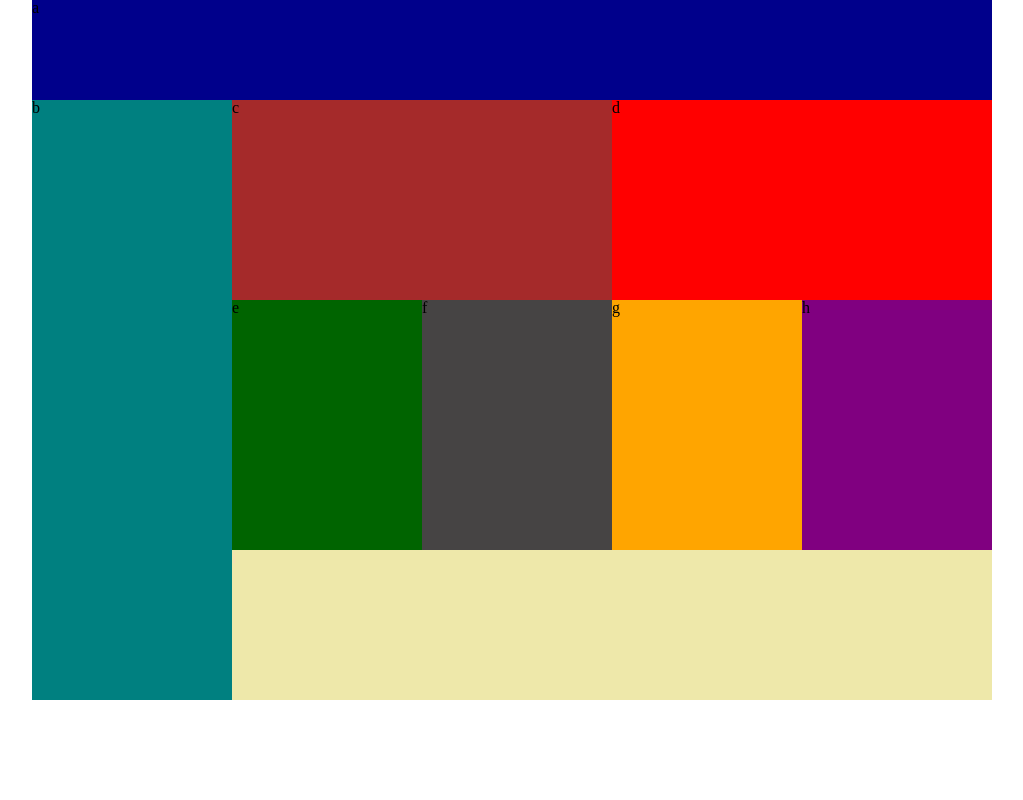
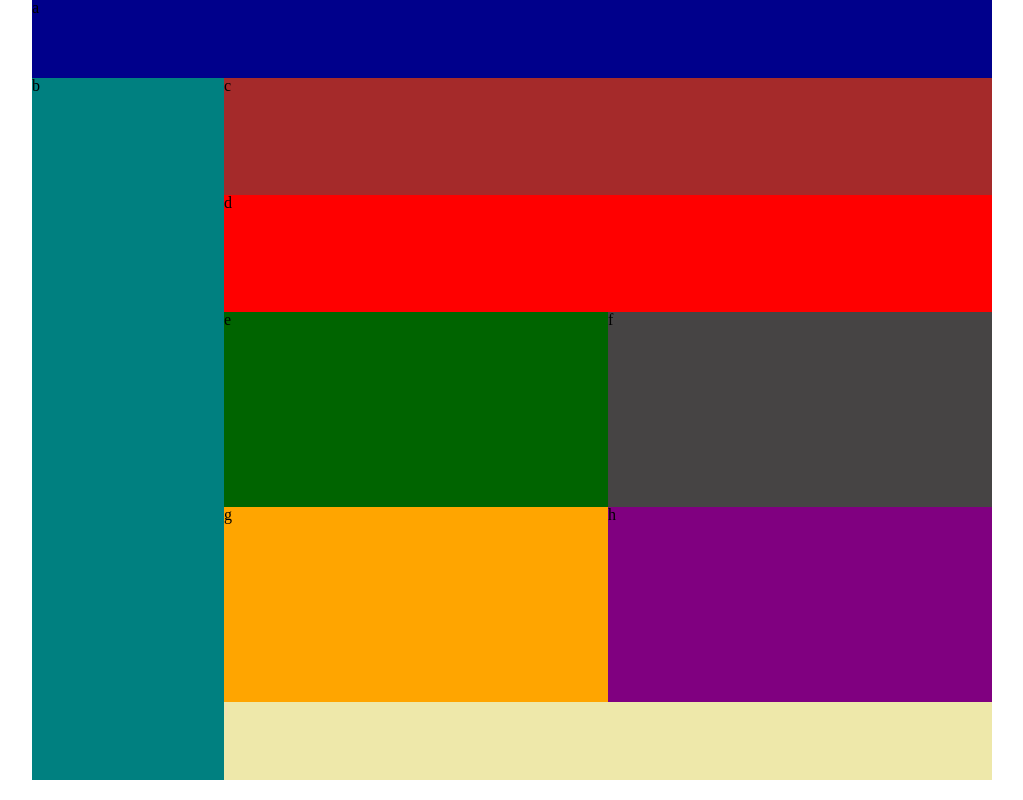
Before and after one commit to Draquix/lab-01, a plain HTML site: page index.html in a window 1280 px wide. Shown: the whole page, without its empty margins (128-1151 px from the left). Drawn offline with Linux system fonts and the light colour scheme.

Commit message:
all 3 layouts working... mobile default, tablet at 760, destop at 960. different colors for all 3 layouts. mobile and tablet same relative design as mobile wireframe, and destop matches desktop, but using relative % measurements rather than px and flexbox instead of floats in inline-block

```diff
--- a/css/base.css
+++ b/css/base.css
@@ -4,8 +4,12 @@ body, html {
     padding:0;
     width: 100%;
     box-sizing: border-box;
+    display:flexbox;
   }
   main {
     margin:0 auto;
     padding:0px;
   }
+  section {
+    display:flexbox;
+  }
--- a/css/layout.css
+++ b/css/layout.css
@@ -1,60 +1,92 @@
 
 main{
     margin:0 auto;
-    width:490px;
+    width:460px;
 }
 header {
     float:left;
-    width:480px;
-    height:75px;
+    width:100%;
+    height:10%;
 }
 aside {
     float:left;
     margin:0 auto;
-    width: 480px;
-    height: 150px;
+    width: 100%;
+    height: 15%;
 }
 div {
     float:left;
 }
 section {
+    width:100%;
     margin:0 auto;
-    display:inline-block;
+    display:flexbox;
+    height:780px;
 }
 footer {
     float:left;
     margin:0 auto;
-    width:480px;
-    height:80px;
+    width:100%;
+    height:10%;
 }
 
-
-
-@media( min-width: 768px ) {
+@media ( min-width:760px){
+    main{
+        margin:0 auto;
+        width:80%;
+    }
+    header {
+        float:left;
+        width:100%;
+        height:10%;
+    }
+    aside {
+        float:left;
+        margin:0 auto;
+        width: 100%;
+        height: 15%;
+    }
+    div {
+        float:left;
+    }
+    section {
+        width:100%;
+        margin:0 auto;
+        display:flexbox;
+        height:780px;
+    }
+    footer {
+        float:left;
+        margin:0 auto;
+        width:100%;
+        height:10%;
+}
+@media( min-width: 960px ) {
     main{
         margin:0 auto;
         width:960px;
+        display:flexbox;
     }
     header {
-        width:960px;
-        height:100px;
+        width:100%;
+        height:10%;
     }
     aside {
         margin:0 auto;
-        width: 200px;
-        height: 600px;
-        float:left;
+        width: 20%;
+        height: 90%;
+
     }
     div {
             }
     section {
         margin:0 auto;
-        display:inline-block;
+        display:flexbox;
     }
     footer {
         margin:0 auto;
-        width:760px;
-        height:150px;
+        width:80%;
+        height:10%;
         float:left;
 
     }
--- a/css/modules.css
+++ b/css/modules.css
@@ -1,26 +1,36 @@
+
+
 .tops {
-    width:480px;
-    height: 125px;
-    float:left;
+    width:100%;
+    height: 12.5%;
 }
 .bottoms {
-    width:240px;
-    height: 125px;
-    float:left;
+    width:50%;
+    height: 25%;
 }
 .clear {
     float:clear;
 }
-@media( min-width: 768px ) {
+
+@media ( min-width:760px){
 .tops {
-    width:380px;
-    height: 200px;
-    float:left;
+    width:100%;
+    height: 12.5%;
 }
 .bottoms {
-    width: 190px;
-    height: 250px;
-    float:left;
+    width: 50%;
+    height: 25%;
 }
-
+.clear {
+    float:clear;
 }
+}
+@media( min-width: 960px){
+    .tops {
+        width:80%;
+        height:15%;
+    }
+    .bottoms {
+        width:40%;
+    }
+}
--- a/css/theme.css
+++ b/css/theme.css
@@ -1,3 +1,4 @@
+
 header {
     background-color:lightblue;
 }
@@ -27,10 +28,39 @@ footer {
     color:wheat;
 }
 
+@media ( min-width:760px){
+    header {
+        background-color:rgb(63, 115, 133);
+    }
+    aside {
+        background-color: turquoise;
+    }
+    div:nth-of-type(1) {
+        background-color:rgb(121, 90, 50);
+    }
+    div:nth-of-type(2) {
+        background-color:rgb(136, 56, 70);
+    }
+    div:nth-of-type(3) {
+        background-color: rgb(43, 110, 43);
+    }
+    div:nth-of-type(4) {
+        background-color: rgb(126, 121, 121);
+    }
+    div:nth-of-type(5) {
+        background-color: rgb(97, 97, 10);
+    }
+    div:nth-of-type(6) {
+        background-color:rgb(156, 71, 156);
+    }
+    footer {
+        background-color: rgb(49, 32, 32);
+        color:wheat;
+    }
+}
 
 
-
-@media( min-width: 768px ) {
+@media( min-width: 960px ) {
     header {
         background-color: darkblue;
     }
--- a/index.html
+++ b/index.html
@@ -2,7 +2,7 @@
 <html lang="en">
 <head>
 
-    <title>Lab 01- SMACSS Use</title>
+    <title>Lab 04- SMACSS Use || Flexbox or Grid</title>
     <link rel="stylesheet" href="css/reset.css">
     <link rel="stylesheet" href="css/style.css">
 </head>
```
